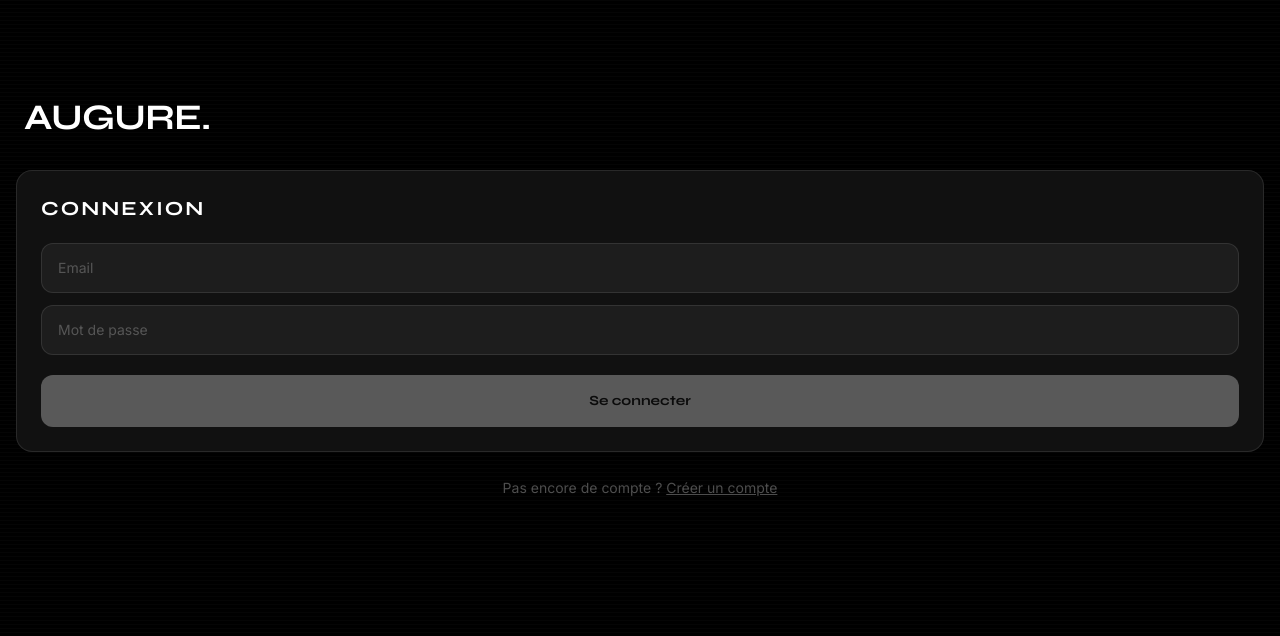
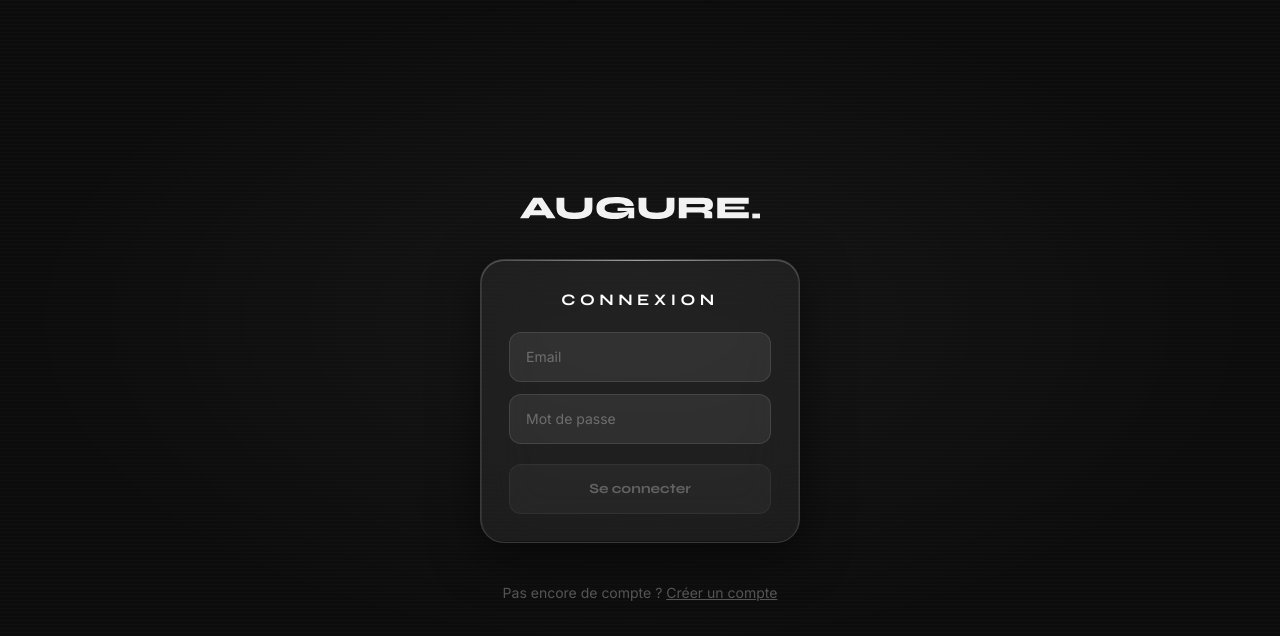
Before and after one commit to Poutoo/augure, a Next.js app in the folder app/: page /login in a window 1280 px wide. Shown: the top 636 px of the page. Built offline with nearby package versions, Linux system fonts and the light colour scheme; no server answers; some icons are missing.

Commit message:
feat: add login page with liquid glass aesthetic and authentication logic

```diff
--- a/app/app/login/page.tsx
+++ b/app/app/login/page.tsx
@@ -3,6 +3,7 @@
 import { useState } from "react";
 import { useRouter } from "next/navigation";
 import Link from "next/link";
+import Image from "next/image";
 import { Icon } from "@iconify/react";
 import { apiLogin } from "@/lib/api";
 
@@ -31,7 +32,7 @@ export default function LoginPage() {
   };
 
   return (
-    <div className="fixed inset-0 z-[100] bg-black flex flex-col overflow-hidden">
+    <div className="fixed inset-0 z-[100] flex flex-col overflow-hidden" style={{ background: "#0c0c0c" }}>
 
       {/* Scanlines */}
       <div
@@ -39,23 +40,53 @@ export default function LoginPage() {
         className="pointer-events-none absolute inset-0"
         style={{
           backgroundImage:
-            "repeating-linear-gradient(0deg, transparent, transparent 3px, rgba(255,255,255,0.018) 3px, rgba(255,255,255,0.018) 4px)",
+            "repeating-linear-gradient(0deg, transparent, transparent 3px, rgba(255,255,255,0.016) 3px, rgba(255,255,255,0.016) 4px)",
         }}
       />
 
-      {/* Header */}
-      <div className="relative z-10 px-6 pt-12 pb-4">
-        <Link href="/welcome" className="inline-flex items-center gap-1 text-white/40 hover:text-white/70 transition-colors mb-8">
-          <Icon icon="mdi:arrow-left" className="text-lg" />
-        </Link>
-        <h1 className="font-syne font-bold text-white text-4xl" style={{ letterSpacing: "-0.02em" }}>
-          AUGURE.
-        </h1>
-      </div>
+      {/* Radial glow at center */}
+      <div
+        aria-hidden
+        className="pointer-events-none absolute inset-0"
+        style={{
+          background: "radial-gradient(ellipse 70% 60% at 50% 40%, rgba(255,255,255,0.04) 0%, transparent 70%)",
+        }}
+      />
 
-      {/* Card */}
-      <div className="relative z-10 mx-4 mt-4 rounded-2xl bg-[#111] border border-white/10 p-6 flex flex-col gap-5">
-        <h2 className="font-syne font-bold text-white text-xl tracking-widest uppercase">
+      {/* Layout */}
+      <div className="relative z-10 flex flex-col flex-1 items-center justify-center px-6 gap-10">
+
+        {/* Logo */}
+        <Image src="/logo.svg" alt="Augure" width={240} height={14} priority className="opacity-95" />
+
+        {/* Liquid Glass Card */}
+        <div
+          className="w-full max-w-xs rounded-3xl p-7 flex flex-col gap-5 relative overflow-hidden"
+          style={{
+            background: "rgba(255,255,255,0.055)",
+            backdropFilter: "blur(28px)",
+            WebkitBackdropFilter: "blur(28px)",
+            border: "1px solid rgba(255,255,255,0.13)",
+            boxShadow: [
+              "inset 0 1px 0 rgba(255,255,255,0.22)",
+              "inset 1px 0 0 rgba(255,255,255,0.09)",
+              "inset -1px 0 0 rgba(255,255,255,0.06)",
+              "inset 0 -1px 0 rgba(0,0,0,0.35)",
+              "0 12px 48px rgba(0,0,0,0.55)",
+            ].join(", "),
+          }}
+        >
+          {/* Top edge reflection */}
+          <span
+            aria-hidden
+            className="pointer-events-none absolute top-0 h-px rounded-full"
+            style={{
+              left: "8%", right: "8%",
+              background: "linear-gradient(90deg, transparent, rgba(255,255,255,0.45) 50%, transparent)",
+            }}
+          />
+
+          <h2 className="font-syne font-bold text-white text-center text-base tracking-[0.28em] uppercase">
             Connexion
           </h2>
 
@@ -66,7 +97,11 @@ export default function LoginPage() {
               onChange={e => setEmail(e.target.value)}
               onKeyDown={e => e.key === "Enter" && handleSubmit()}
               placeholder="Email"
-            className="w-full px-4 py-3.5 rounded-xl bg-white/5 border border-white/10 text-white font-inter text-sm placeholder-white/25 focus:outline-none focus:border-white/30 transition-colors"
+              className="w-full px-4 py-3.5 rounded-xl text-white font-inter text-sm placeholder-white/30 focus:outline-none transition-colors"
+              style={{
+                background: "rgba(255,255,255,0.07)",
+                border: "1px solid rgba(255,255,255,0.11)",
+              }}
             />
             <div className="relative">
               <input
@@ -75,7 +110,11 @@ export default function LoginPage() {
                 onChange={e => setPassword(e.target.value)}
                 onKeyDown={e => e.key === "Enter" && handleSubmit()}
                 placeholder="Mot de passe"
-              className="w-full px-4 py-3.5 rounded-xl bg-white/5 border border-white/10 text-white font-inter text-sm placeholder-white/25 focus:outline-none focus:border-white/30 transition-colors pr-12"
+                className="w-full px-4 py-3.5 rounded-xl text-white font-inter text-sm placeholder-white/30 focus:outline-none transition-colors pr-12"
+                style={{
+                  background: "rgba(255,255,255,0.07)",
+                  border: "1px solid rgba(255,255,255,0.11)",
+                }}
               />
               <button
                 type="button"
@@ -89,7 +128,7 @@ export default function LoginPage() {
           </div>
 
           {error && (
-          <p className="font-inter text-xs text-white/50 bg-white/5 rounded-lg px-3 py-2">
+            <p className="font-inter text-xs text-white/50 rounded-lg px-3 py-2 text-center" style={{ background: "rgba(255,255,255,0.06)" }}>
               {error}
             </p>
           )}
@@ -97,7 +136,13 @@ export default function LoginPage() {
           <button
             onClick={handleSubmit}
             disabled={loading || !email || !password}
-          className="w-full py-4 rounded-xl bg-white text-black font-syne font-bold text-sm hover:opacity-90 transition-opacity disabled:opacity-30 flex items-center justify-center gap-2"
+            className="w-full py-3.5 rounded-xl font-syne font-bold text-sm text-white flex items-center justify-center gap-2 transition-opacity disabled:opacity-30"
+            style={{
+              background: "rgba(255,255,255,0.13)",
+              border: "1px solid rgba(255,255,255,0.18)",
+            }}
+            onMouseEnter={e => (e.currentTarget.style.background = "rgba(255,255,255,0.19)")}
+            onMouseLeave={e => (e.currentTarget.style.background = "rgba(255,255,255,0.13)")}
           >
             {loading
               ? <Icon icon="mdi:loading" className="animate-spin text-xl" />
@@ -106,10 +151,9 @@ export default function LoginPage() {
           </button>
         </div>
 
-      {/* Lien inscription */}
-      <div className="relative z-10 mt-6 text-center">
-        <Link href="/onboarding" className="font-inter text-sm text-white/30 hover:text-white/60 transition-colors">
-          Pas encore de compte ? <span className="underline">Créer un compte</span>
+        {/* Sign-up link */}
+        <Link href="/onboarding" className="font-inter text-sm text-white/30 hover:text-white/60 transition-colors text-center">
+          Pas encore de compte ?{" "}<span className="underline">Créer un compte</span>
         </Link>
       </div>
     </div>
```
Lines whose indentation alone changed are shown as unchanged.
